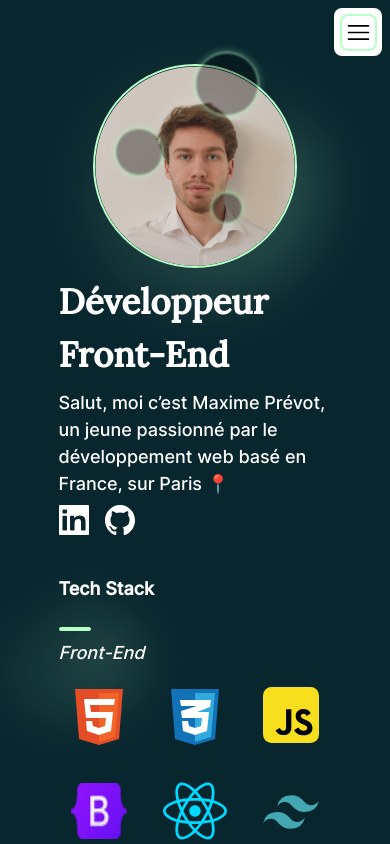
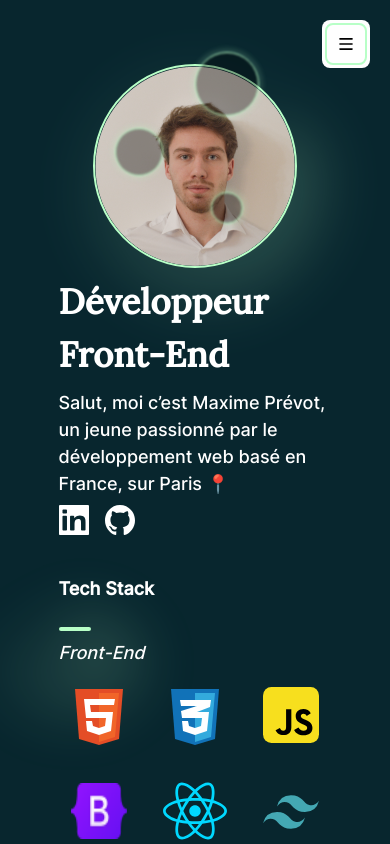
Before and after one commit to Lirido1404/portfolio2024, a React (Create React App) app: page / in a window 390 px wide. Shown: the top 844 px of the page. Built offline with nearby package versions, Linux system fonts and the light colour scheme.

Commit message:
navmob +

```diff
--- a/src/Components/Mainlayout.css
+++ b/src/Components/Mainlayout.css
@@ -99,14 +99,14 @@
   .reqAjax{
     animation: opacity 1s ease-in-out forwards, scale1 1s ease-in-out forwards;
     opacity: 0;
-    transform: scale(0);
+    transform: scale(70%);
     transform-origin: bottom;
   }
 
   .reqMario{
-    animation: opacity 1s ease-in-out forwards 0.5s, scale1 1s ease-in-out forwards 0.5s;
+    animation: opacity 1s ease-in-out forwards 0.5s, scale1 1s ease-in-out forwards 1s;
     opacity: 0;
-    transform: scale(0);
+    transform: scale(70%);
     transform-origin: bottom;
 
   }
--- a/src/Components/NavbarMobile.css
+++ b/src/Components/NavbarMobile.css
@@ -17,3 +17,40 @@
 
     border-bottom: 3px solid #B8FFC7;
 }
+
+
+
+.ham {
+    cursor: pointer;
+    -webkit-tap-highlight-color: transparent;
+    transition: transform 400ms;
+    -moz-user-select: none;
+    -webkit-user-select: none;
+    -ms-user-select: none;
+    user-select: none;
+  }
+  .hamRotate.active {
+    transform: rotate(45deg);
+  }
+  .hamRotate180.active {
+    transform: rotate(180deg);
+  }
+  .line {
+    fill:none;
+    transition: stroke-dasharray 400ms, stroke-dashoffset 400ms;
+    stroke:#000;
+    stroke-width:5.5;
+    stroke-linecap:round;
+  }
+  .ham1 .top {
+    stroke-dasharray: 40 139;
+  }
+  .ham1 .bottom {
+    stroke-dasharray: 40 180;
+  }
+  .ham1.active .top {
+    stroke-dashoffset: -98px;
+  }
+  .ham1.active .bottom {
+    stroke-dashoffset: -138px;
+  }
--- a/src/Components/NavbarMobile.jsx
+++ b/src/Components/NavbarMobile.jsx
@@ -32,10 +32,20 @@ function NavbarMobile() {
     </div>
 </div>
 
-    <nav className='h-12 w-12 flex justify-center items-center bg-white rounded-lg fixed top-0 right-0 m-2' onClick={handleToggleMenu}>
+    <nav className='h-12 w-12 flex justify-center items-center bg-white rounded-lg fixed top-0 right-0 m-5' onClick={handleToggleMenu}>
         <ul>
             <li className='bg-white border-2 p-1 rounded-lg border-[#B8FFC7]' >
-                {toggleMenu ? <div className='iconmenumob'><RxCross2 size={25} /></div>  : <div className='iconmenumob'><RxHamburgerMenu size={25} /></div>}
+            <svg className={`ham hamRotate ham1 ${toggleMenu ? "active" : ""}`} viewBox="0 0 100 100" width="30" >
+  <path
+        className="line top"
+        d="m 30,33 h 40 c 0,0 9.044436,-0.654587 9.044436,-8.508902 0,-7.854315 -8.024349,-11.958003 -14.89975,-10.85914 -6.875401,1.098863 -13.637059,4.171617 -13.637059,16.368042 v 40" />
+  <path
+        className="line middle"
+        d="m 30,50 h 40" />
+  <path
+        className="line bottom"
+        d="m 30,67 h 40 c 12.796276,0 15.357889,-11.717785 15.357889,-26.851538 0,-15.133752 -4.786586,-27.274118 -16.667516,-27.274118 -11.88093,0 -18.499247,6.994427 -18.435284,17.125656 l 0.252538,40" />
+</svg>
             </li>
         </ul>
     </nav>
--- a/src/Pages/CovidTracker.jsx
+++ b/src/Pages/CovidTracker.jsx
@@ -4,7 +4,7 @@ import {Link} from "react-router-dom";
 import {motion} from "framer-motion";
 function CovidTracker() {
   return (
-    <motion.div className='' initial={{width:0, opacity:0}} animate={{width: "100%", opacity:1}} exit={{x: window.innerWidth, transition: {duration: 0.1}, opacity:0}}>
+    <motion.div className='' initial={{opacity:0}} animate={{opacity:1}} exit={{opacity:0}}>
         <div className='flex justify-between items-center bg-white border-b-4 border-[#B8FFC7] p-4'>
           <h1 className='text-2xl font-bold'>
             CovidTracker
--- a/src/Pages/Digi4All.jsx
+++ b/src/Pages/Digi4All.jsx
@@ -4,7 +4,7 @@ import {Link} from "react-router-dom";
 import {motion} from "framer-motion";
 function Digi4All() {
   return (
-    <motion.div className=''initial={{width:0, opacity:0}} animate={{width: "100%", opacity:1}} exit={{x: window.innerWidth, transition: {duration: 0.1}, opacity:0}}>
+    <motion.div className=''initial={{opacity:0}} animate={{opacity:1}} exit={{opacity:0}}>
         <div className='flex justify-between items-center bg-white border-b-4 border-[#B8FFC7] p-4'>
           <h1 className='text-2xl font-bold'>
             Digi4All
--- a/src/Pages/HomePage.jsx
+++ b/src/Pages/HomePage.jsx
@@ -6,7 +6,7 @@ import { motion } from 'framer-motion';
 
 function HomePage() {
   return (
-    <motion.div initial={{width:0, opacity:0}} animate={{width: "100%", opacity:1}} exit={{x: window.innerWidth, transition: {duration: 0.1}, opacity:0}}>
+    <motion.div initial={{opacity:0}} animate={{opacity:1}} exit={{opacity:0}}>
         <Mainlayout/>
         <Navbar/>
         <NavbarMobile/>
--- a/src/Pages/JeuxTypeMario.jsx
+++ b/src/Pages/JeuxTypeMario.jsx
@@ -4,7 +4,7 @@ import {Link} from "react-router-dom";
 import {motion} from "framer-motion";
 function JeuxTypeMario() {
   return (
-    <motion.div className='' initial={{width:0, opacity:0}} animate={{width: "100%", opacity:1}} exit={{x: window.innerWidth, transition: {duration: 0.1}, opacity:0}}>
+    <motion.div className='' initial={{opacity:0}} animate={{opacity:1}} exit={{opacity:0}}>
         <div className='flex justify-between items-center bg-white border-b-4 border-[#B8FFC7] p-4'>
           <h1 className='text-2xl font-bold'>
             Jeux Type Mario
--- a/src/Pages/RequeteAjax.jsx
+++ b/src/Pages/RequeteAjax.jsx
@@ -4,7 +4,7 @@ import {Link} from "react-router-dom";
 import {motion} from "framer-motion";
 function RequeteAjax() {
   return (
-    <motion.div className='' initial={{width:0, opacity:0}} animate={{width: "100%", opacity:1}} exit={{x: window.innerWidth, transition: {duration: 0.1}, opacity:0}}>
+    <motion.div className='' initial={{opacity:0}} animate={{opacity:1}} exit={{opacity:0}}>
         <div className='flex justify-between items-center bg-white border-b-4 border-[#B8FFC7] p-4'>
           <h1 className='text-2xl font-bold'>
             Requêtes Ajax
--- a/src/Pages/WebDocu.jsx
+++ b/src/Pages/WebDocu.jsx
@@ -4,7 +4,7 @@ import {Link} from "react-router-dom";
 import {motion} from "framer-motion";
 function WebDocu() {
   return (
-    <motion.div className='' initial={{width:0, opacity:0}} animate={{width: "100%", opacity:1}} exit={{x: window.innerWidth, transition: {duration: 0.1}, opacity:0}}>
+    <motion.div className='' initial={{opacity:0}} animate={{opacity:1}} exit={{opacity:0}}>
         <div className='flex justify-between items-center bg-white border-b-4 border-[#B8FFC7] p-4'>
           <h1 className='text-2xl font-bold'>
             Webdocumentaire
```
